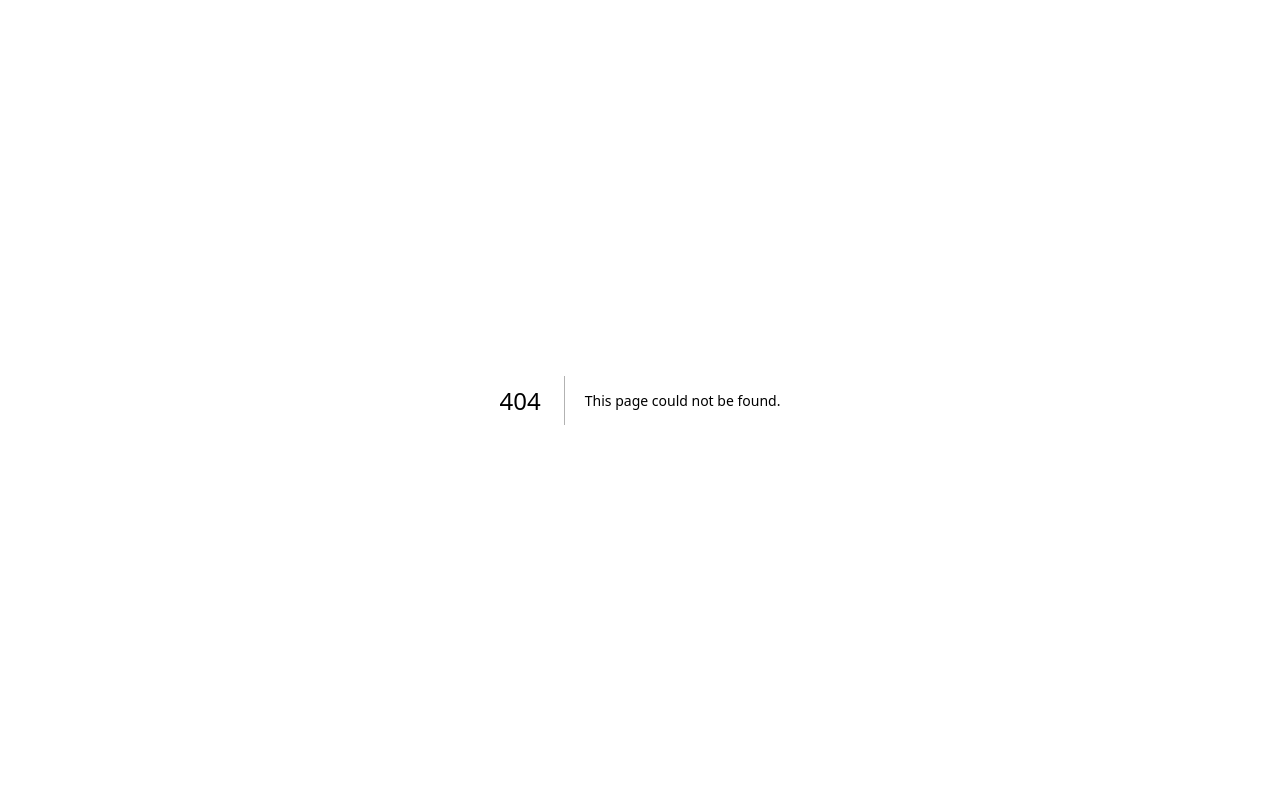
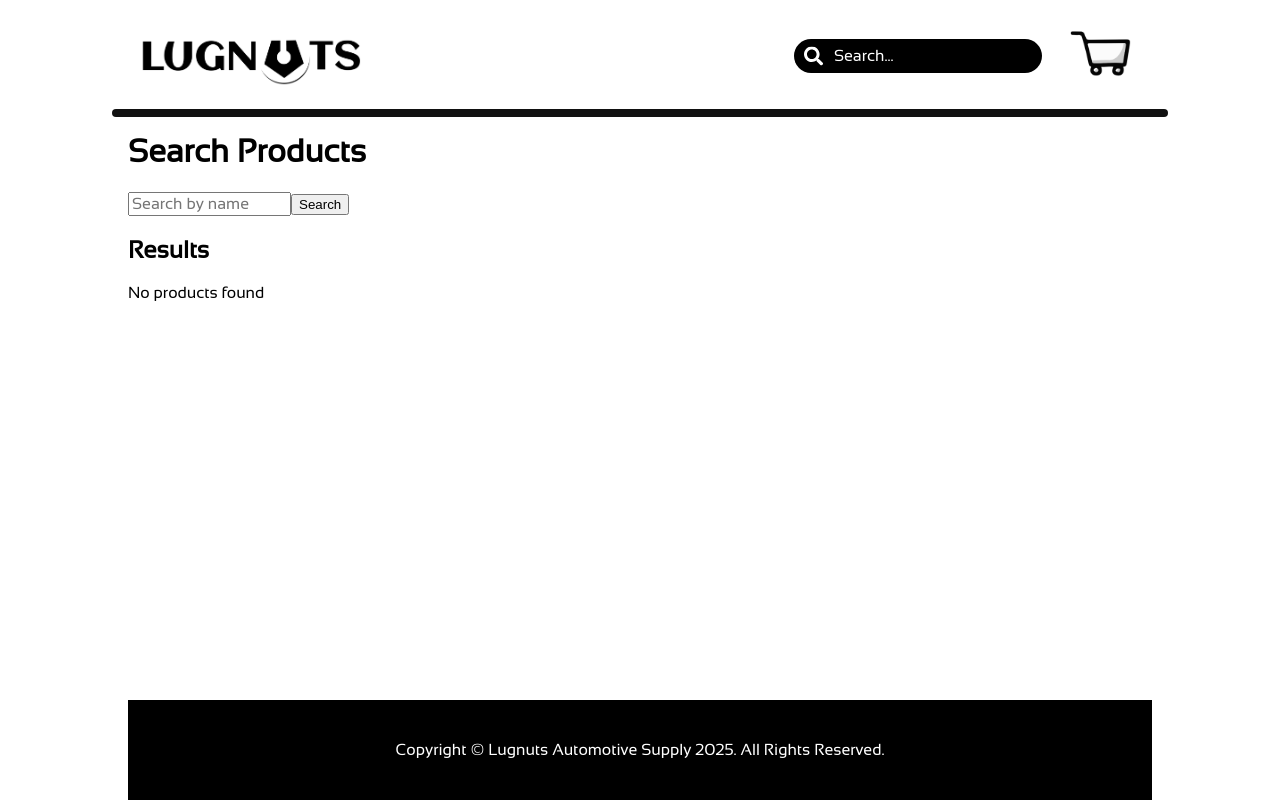
Before and after one commit to JLobbes/webd495_lugnuts_jwl, a Next.js app in the folder project/: page / in a window 1280 px wide. Before the commit this address had no page. Built offline with nearby package versions, Linux system fonts and the light colour scheme.

Commit message:
ADD: Nav bar and footer compoments
ADD: global styling via _app.js file

```diff
--- /dev/null
+++ b/project/components/footer.js
@@ -0,0 +1,11 @@
+import styles from '../styles/footer.module.css';
+
+const Footer = () => {
+  return (
+    <footer className={styles.footer}>
+      <p>Copyright &copy; Lugnuts Automotive Supply 2025. All Rights Reserved.</p>
+    </footer>
+  );
+};
+
+export default Footer;
--- /dev/null
+++ b/project/components/nav.js
@@ -0,0 +1,28 @@
+import { FaSearch } from 'react-icons/fa';
+import styles from '../styles/nav.module.css';
+
+const Nav = () => {
+  return (
+    <nav className={styles.nav}>
+      <div className={styles.logo}>
+        <img src="lugnuts_logo.png" alt="Lugnuts Company" />
+      </div>
+
+      <div className={styles.searchContainer}>
+        <div className={styles.searchBarWrapper}>
+          <FaSearch className={styles.searchIcon} />
+          <input
+            className={styles.searchBar}
+            type="text"
+            placeholder="Search..."
+          />
+        </div>
+        <div className={styles.cart}>
+          <img src="cart_icon.png" alt="Cart Icon" />
+        </div>
+      </div>
+    </nav>
+  );
+};
+
+export default Nav;
--- a/project/package.json
+++ b/project/package.json
@@ -12,6 +12,7 @@
     "mysql2": "^3.12.0",
     "next": "15.2.0",
     "react": "^19.0.0",
-    "react-dom": "^19.0.0"
+    "react-dom": "^19.0.0",
+    "react-icons": "^5.5.0"
   }
 }
--- /dev/null
+++ b/project/pages/_app.js
@@ -0,0 +1,8 @@
+// pages/_app.js
+import '../styles/globals.css'; // Import global CSS styles
+
+function MyApp({ Component, pageProps }) {
+  return <Component {...pageProps} />;
+}
+
+export default MyApp;
--- /dev/null
+++ b/project/pages/index.js
@@ -0,0 +1,15 @@
+// pages/index.js
+
+import Nav from '../components/nav';
+import Search from '../pages/products/search_ui';
+import Footer from '../components/footer';
+
+export default function Home() {
+  return (
+    <>
+      <Nav />
+      <Search />
+      <Footer />
+    </>
+  );
+}
--- /dev/null
+++ b/project/styles/footer.module.css
@@ -0,0 +1,16 @@
+/* styles/footer.module.css */
+.footer {
+  background-color: black;
+  height: 100px;
+  width: 80%;
+  margin: 0 auto; /* Center the footer */
+  display: flex;
+  justify-content: center;
+  align-items: center;
+  color: white;
+  text-align: center;
+}
+
+.footer p {
+  margin: 0;
+}
--- /dev/null
+++ b/project/styles/globals.css
@@ -0,0 +1,32 @@
+/* styles/globals.css */
+
+@font-face {
+  font-family: 'Sansation';
+  src: url('../public/fonts/Sansation_Regular.ttf') format('truetype');
+  font-weight: normal;
+  font-style: normal;
+}
+
+html, body {
+  height: 100%;
+  margin: 0;
+  font-family: 'Sansation', sans-serif;
+}
+
+input, textarea, select {
+  font-family: 'Sansation', sans-serif;
+  font-size: 16px;
+}
+
+/* The global layout styles */
+#__next {
+  display: flex;
+  flex-direction: column;
+  min-height: 100vh;
+}
+
+main {
+  flex-grow: 1;
+  width: 80%;
+  margin: 0 auto; /* Center the footer */
+}
--- /dev/null
+++ b/project/styles/nav.module.css
@@ -0,0 +1,70 @@
+.nav {
+  display: flex;
+  justify-content: space-between;
+  align-items: center;
+  height: 80px;
+  width: 80%;
+  margin: 0 auto;
+  padding: 1rem;
+  background-color: white;
+  position: relative;
+}
+
+/* line below the nav bar */
+.nav::after {
+  content: "";
+  position: absolute;
+  bottom: -5px;
+  left: 0;
+  width: 100%;
+  height: 8px;
+  background-color: #111;
+  border-radius: 5px;
+}
+
+.logo img {
+
+  height: 80px;
+  width: auto;
+}
+
+.searchContainer {
+  display: flex;
+  align-items: center;
+  gap: 1rem;
+}
+
+.searchBar {
+  padding: 0.5rem;
+  border: none;
+  border-radius: 30px;
+  background-color: black;
+  color: white;
+  width: 200px;
+  font-size: 1rem;
+  padding-left: 2.5rem; /* Space for icon */
+  outline: none;
+}
+
+.searchBar::placeholder {
+  color: white;
+}
+
+.searchBarWrapper {
+  position: relative;
+}
+
+.searchIcon {
+  position: absolute;
+  left: 10px;
+  top: 50%;
+  transform: translateY(-50%);
+  color: white;
+  font-size: 1.2rem;
+}
+
+
+.cart img {
+  height: 70px;
+  width: auto;
+}
```
Also changed, not shown: project/public/fonts/Sansation_Regular.ttf (added), 1 other file (tests, documents, lock files or other folders).
